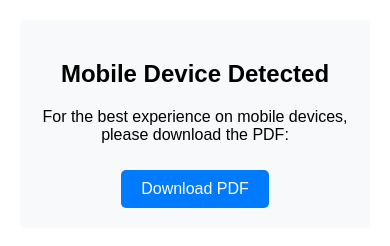
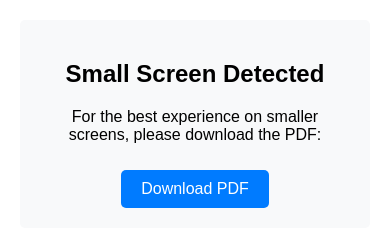
Before and after one commit to JWS-BoBin/personal-website, a plain HTML site: page nyfa.html in a window 390 px wide. Drawn offline with Linux system fonts and the light colour scheme.

Commit message:
minor adjust

```diff
--- a/nyfa.html
+++ b/nyfa.html
@@ -56,8 +56,8 @@
         </iframe>
     </div>
     <div id="mobile-message">
-        <h2>Mobile Device Detected</h2>
-        <p>For the best experience on mobile devices, please download the PDF:</p>
+        <h2>Small Screen Detected</h2>
+        <p>For the best experience on smaller screens, please download the PDF:</p>
         <a href="NYFAPitch_ContentAndDistribution_AtTheAcademy.pdf" class="btn" download>Download PDF</a>
     </div>
 
```
